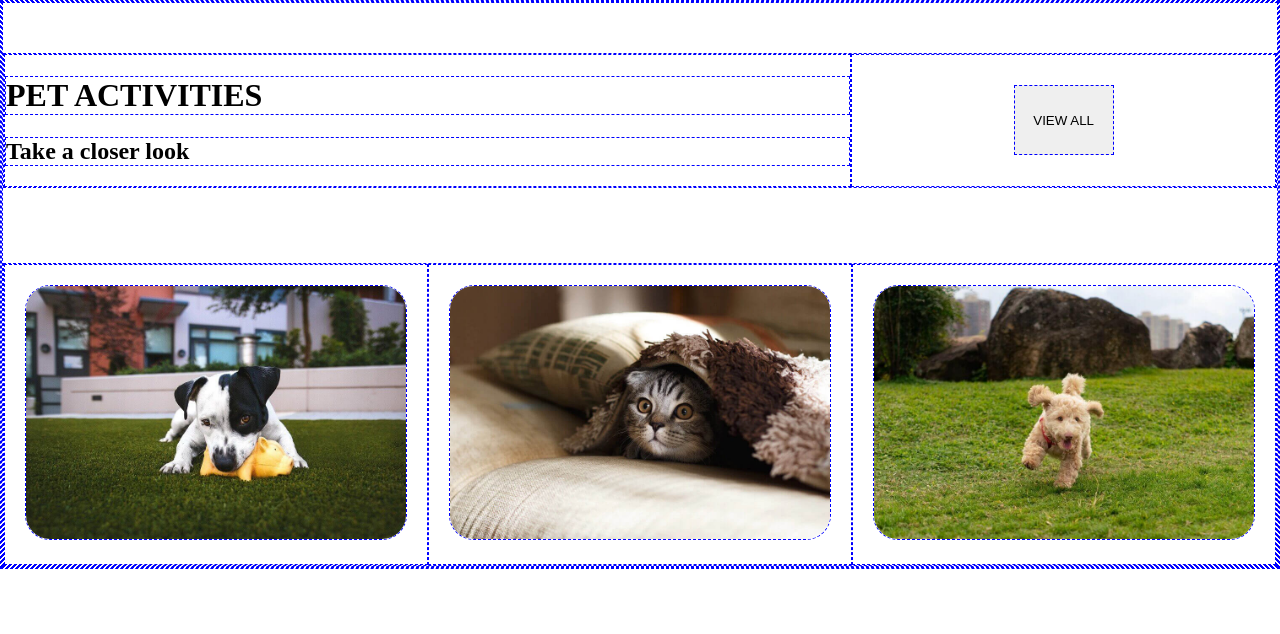
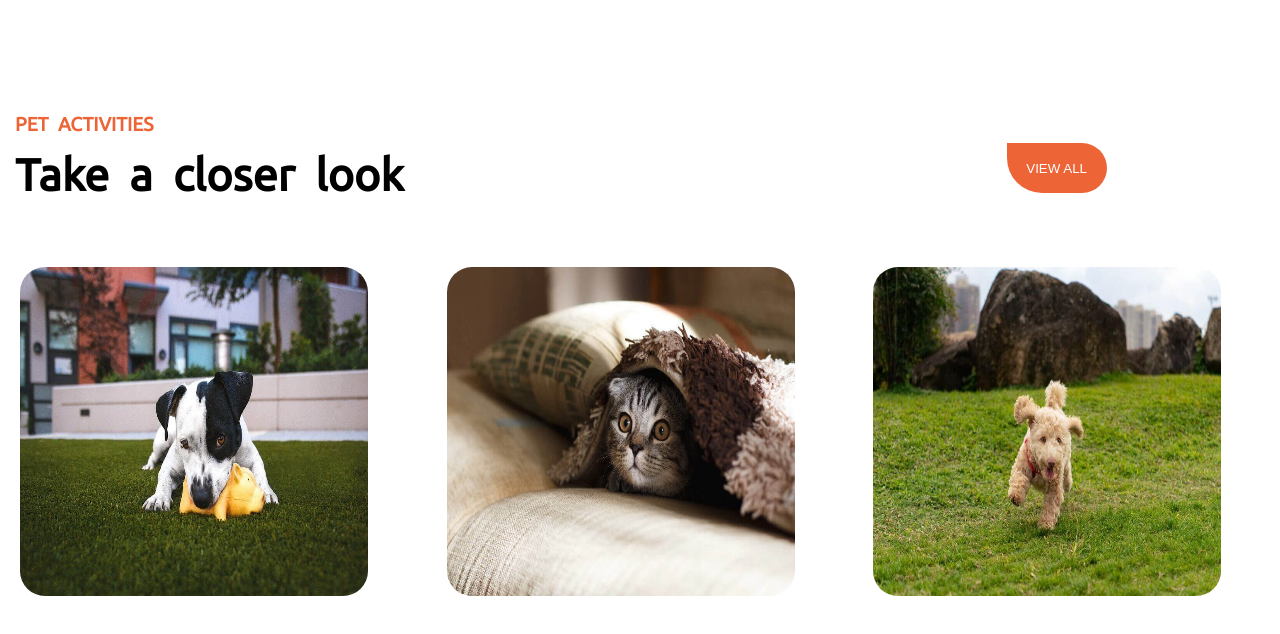
Before and after one commit to NitGanwani/202304-w1-ch4-nitin-ganwani, a website: page index.html in a window 1280 px wide. Drawn offline with Linux system fonts and the light colour scheme.

Commit message:
Separate blocks

```diff
--- a/index.html
+++ b/index.html
@@ -5,6 +5,11 @@
   <meta charset="UTF-8">
   <meta http-equiv="X-UA-Compatible" content="IE=edge">
   <meta name="viewport" content="width=device-width, initial-scale=1.0">
+  <link rel="preconnect" href="https://fonts.googleapis.com">
+  <link rel="preconnect" href="https://fonts.gstatic.com" crossorigin>
+  <link
+    href="https://fonts.googleapis.com/css2?family=Montserrat:wght@100;400;900&family=Nunito&family=Ubuntu:wght@300;400&display=swap"
+    rel="stylesheet">
   <link rel="stylesheet" href="styles.css">
   <title>Pets</title>
 </head>
@@ -13,8 +18,8 @@
   <div class="main-container">
     <header class="header">
       <div class="title-section">
-        <h1>PET ACTIVITIES</h1>
-        <h2>Take a closer look</h2>
+        <h1 class="main-title">PET ACTIVITIES</h1>
+        <h2 class="secondary-title">Take a closer look</h2>
       </div>
       <div class="view-button">
         <button class="btn">VIEW ALL</button>
--- a/styles.scss
+++ b/styles.scss
@@ -1,12 +1,18 @@
 * {
   box-sizing: border-box;
-  border: 1px dashed blue;
+  //border: 1px dashed blue;
 }
 
 body {
   margin: 0;
   height: 100%;
   width: 100%;
+}
+
+html {
+  font-family: "Nunito", sans-serif;
+  font-family: "Montserrat", sans-serif;
+  font-family: "Ubuntu", sans-serif;
 }
 
 .main-container {
@@ -16,12 +22,26 @@ body {
 
 .header {
   margin-top: 50px;
+  padding: 50px 15px 5px;
   display: flex;
   flex: 2;
 }
 
 .title-section {
   flex: 2;
+}
+
+.main-title {
+  font-size: 1.2rem;
+  color: #ed6436;
+  word-spacing: 5px;
+}
+
+.secondary-title {
+  margin-top: 5px;
+  font-size: 2.8rem;
+  word-spacing: 10px;
+  width: 100%;
 }
 
 .view-button {
@@ -33,12 +53,16 @@ body {
 
 .btn {
   width: 100px;
-  height: 70px;
+  height: 50px;
+  border-radius: 0 25px 25px 35px;
+  border: none;
+  background-color: #ed6436;
+  color: #fff;
 }
 
 .carrusel-container {
   display: flex;
-  margin-top: 75px;
+  margin-top: 5px;
 }
 
 .carrusel-image {
@@ -46,6 +70,7 @@ body {
 }
 
 .pet-image {
-  width: 100%;
+  width: 90%;
+  height: 140%;
   border-radius: 25px;
 }
```
Also changed, not shown: styles.css, 1 other file.
